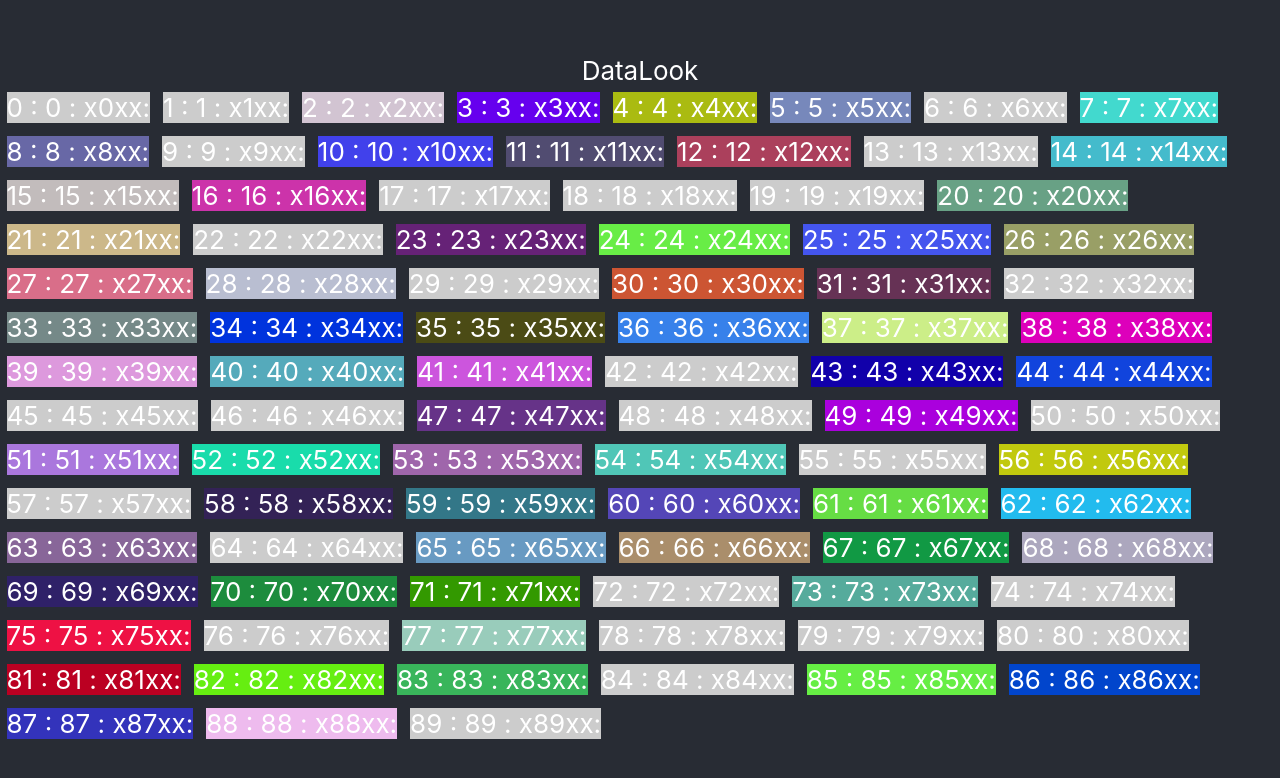
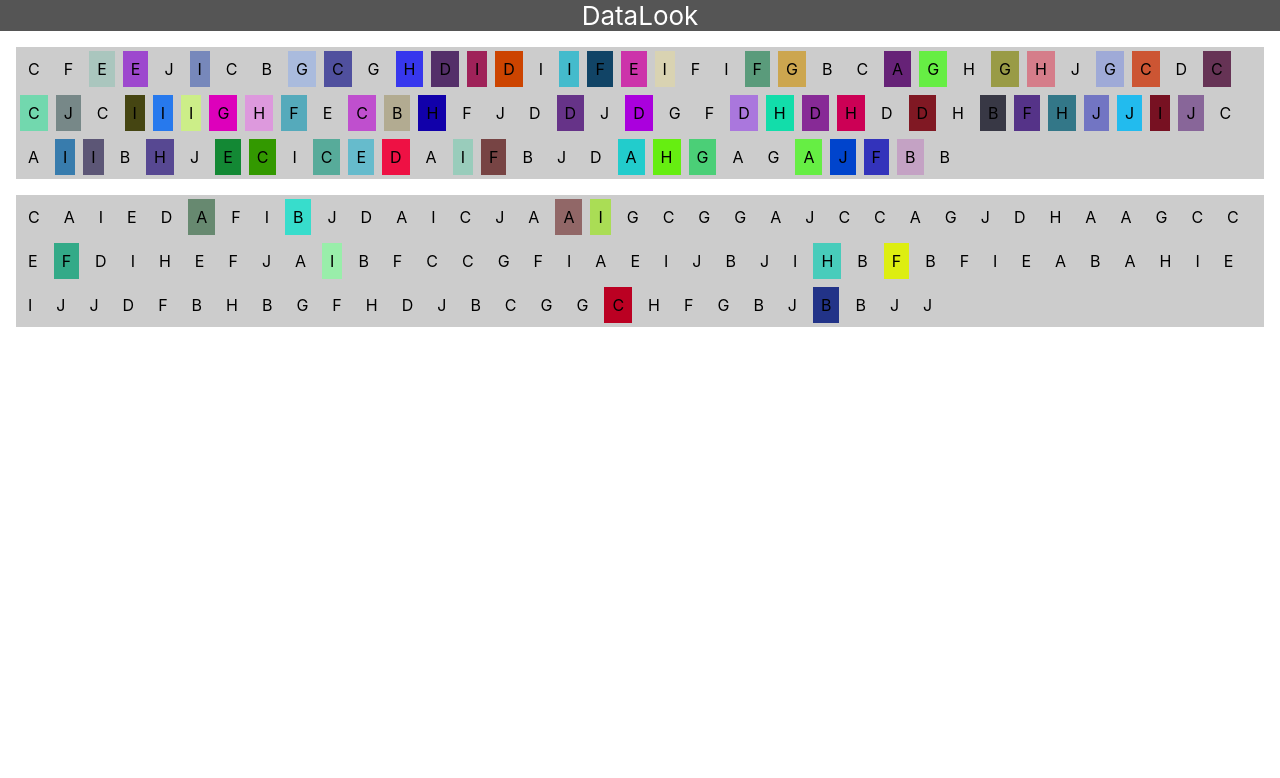
Before and after one commit to JoseHerminioCollas/data-look, a React app: page / in a window 1280 px wide. Shown: the top 778 px of the page. Built offline with nearby package versions, Linux system fonts and the light colour scheme.

Commit message:
add component, use two components in App

```diff
--- a/src/App.css
+++ b/src/App.css
@@ -1,14 +1,6 @@
-.App {
+.App-header {
   text-align: center;
-}
-
-.App-header {
-  background-color: #282c34;
-  min-height: 100vh;
-  display: flex;
-  flex-direction: column;
-  align-items: center;
-  justify-content: center;
+  background-color: #555;
   font-size: calc(10px + 2vmin);
   color: white;
 }
@@ -16,10 +8,14 @@
 .view-container {
   display: flex;
   flex-wrap: wrap;
+  margin: 1em;
+  background: #ccc;
 }
+
 .view-container div {
   background-color: green;
   margin: 0.25em;
+  padding: 0.5em;
   transition-property: background;
   transition-duration: 2s;
 }
--- a/src/App.tsx
+++ b/src/App.tsx
@@ -1,55 +1,40 @@
 import React, { useEffect, useState } from 'react';
 import 'App.css';
 import DataStyle from 'data-style';
-const dataList = [...Array(90)].map((v, i) => ({ id: String(i), name: `x${i}xx` }))
-const engine = (dV: any) => {
-  const cI = setInterval(() => {
-    const n = (Math.floor((Math.random() * 15))).toString(16)
-    const n2 = (Math.floor((Math.random() * 15))).toString(16)
-    const n3 = (Math.floor((Math.random() * 15))).toString(16)
-    const color = `#${n}${n2}${n3}`
-    const ranDI = Math.floor(Math.random() * dataList.length).toString()
-    dV.set({
-      id: ranDI,
-      isVisible: true,
-      background: color,
-      data: { id: '0', name: `x${ranDI}xx` },
-    })
-  }, 100)
-  // setTimeout(() => clearInterval(cI), 30000)
-  return cI
-}
+import DataLook from 'components/data-look';
+import getList from 'get-list';
+import engine from 'engine';
+
 function App() {
+  const dataList = getList()
+  const dataListA = getList()
   const dataStyle = DataStyle(dataList);
+  const dataStyleA = DataStyle(dataListA);
   const [data, setData] = useState(dataStyle.getAll())
+  const [dataA, setDataA] = useState(dataStyleA.getAll())
   useEffect(() => {
     const sub = dataStyle.listen(dS => {
       setData(dataStyles => ({ ...dataStyles, [dS.id]: dS }))
     })
-    engine(dataStyle)
-    return () => sub.unsubscribe()
+    const subA = dataStyleA.listen(dS => {
+      setDataA(dataStyles => ({ ...dataStyles, [dS.id]: dS }))
+    })
+    engine(dataStyle, 100)
+    engine(dataStyleA, 1000)
+    return () => { sub.unsubscribe(); subA.unsubscribe() }
   }, [])
 
   return (
     <div className="App">
       <header className="App-header">
         DataLook
-        <div className='view-container'
-        >
-          {
-            Object.entries(data).map(([k, v]) => (
-              <div
-                key={k}
-                style={{
-                  background: v.background
-                }}
-              >
-                {k} : {v.id} : {v.data.name}:
-              </div>
-            ))
-          }
-        </div>
       </header>
+      <DataLook
+        dataStyles={data}
+      />
+      <DataLook
+        dataStyles={dataA}
+      />
     </div>
   );
 }
--- /dev/null
+++ b/src/components/data-look/index.tsx
@@ -0,0 +1,23 @@
+import React from "react";
+import { DataStyles } from 'data-style'
+
+type DataLookI = (props: { dataStyles: DataStyles }) => React.ReactElement
+
+const DataLook: DataLookI = ({ dataStyles }) => {
+    return (<div className='view-container'>
+        {
+            Object.entries(dataStyles).map(([k, v]) => (
+                <div
+                    key={k}
+                    style={{
+                        background: v.background
+                    }}
+                >
+                    {v.data.name}
+                </div>
+            ))
+        }
+    </div>)
+}
+
+export default DataLook;
--- a/src/data-style/index.ts
+++ b/src/data-style/index.ts
@@ -7,13 +7,13 @@ interface Datum {
     [key: string]: DatumTypes | DatumTypes[]
 }
 type Data = Datum[];
-interface DatumStyle {
+export interface DatumStyle {
     id: string
     background?: string
     isVisible?: boolean
     data: Datum
 }
-type DataStyles = { [key: string]: DatumStyle };
+export type DataStyles = { [key: string]: DatumStyle };
 type GetAll = () => DataStyles;
 type Listen = (cb: (item: DatumStyle) => void) => {unsubscribe: () => void};
 type Set = (item: DatumStyle) => void
--- /dev/null
+++ b/src/engine.ts
@@ -0,0 +1,17 @@
+const engine = (dV: any, rate: number) => {
+    const cI = setInterval(() => {
+      const n = (Math.floor((Math.random() * 15))).toString(16)
+      const n2 = (Math.floor((Math.random() * 15))).toString(16)
+      const n3 = (Math.floor((Math.random() * 15))).toString(16)
+      const color = `#${n}${n2}${n3}`
+      const ranDI = Math.floor(Math.random() * Object.values(dV.getAll()).length).toString()
+      const s = dV.getAll()[ranDI]
+      console.log('s', dV.getAll(), rate)
+      const s2 = { ...s, background: color }
+      dV.set(s2)
+    }, rate)
+    // setTimeout(() => clearInterval(cI), 5000)
+    return cI
+  }
+
+  export default engine;
--- /dev/null
+++ b/src/get-list.ts
@@ -0,0 +1,8 @@
+const getList = () => {
+    return [...Array(100)].map((v, i) => ({
+      id: String(i),
+      name: String.fromCodePoint(Math.floor(Math.random() * 10) + 65)
+    }))
+  }
+
+  export default getList;
```
Also changed, not shown: 1 other file (tests, documents, lock files or other folders).
